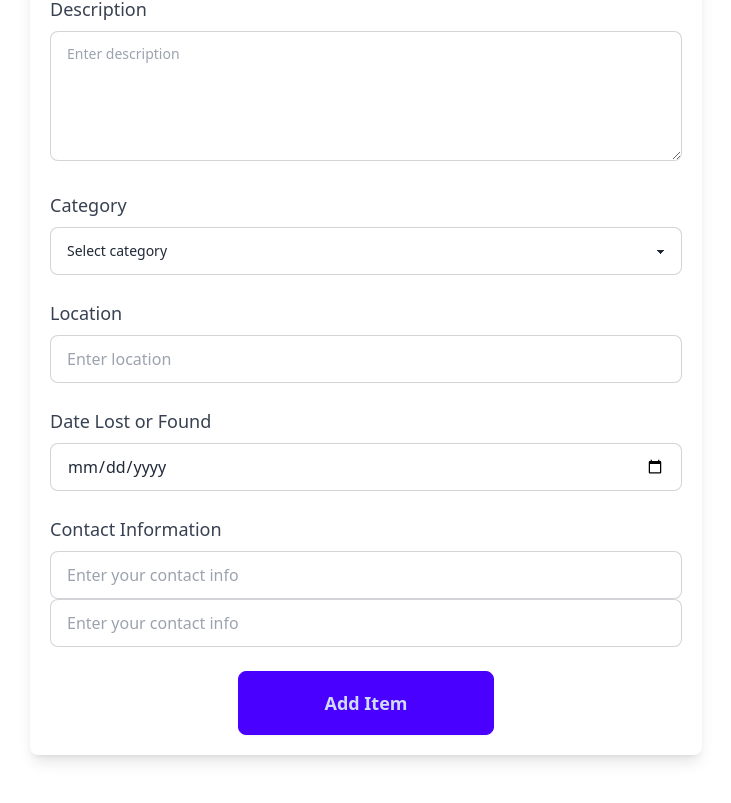
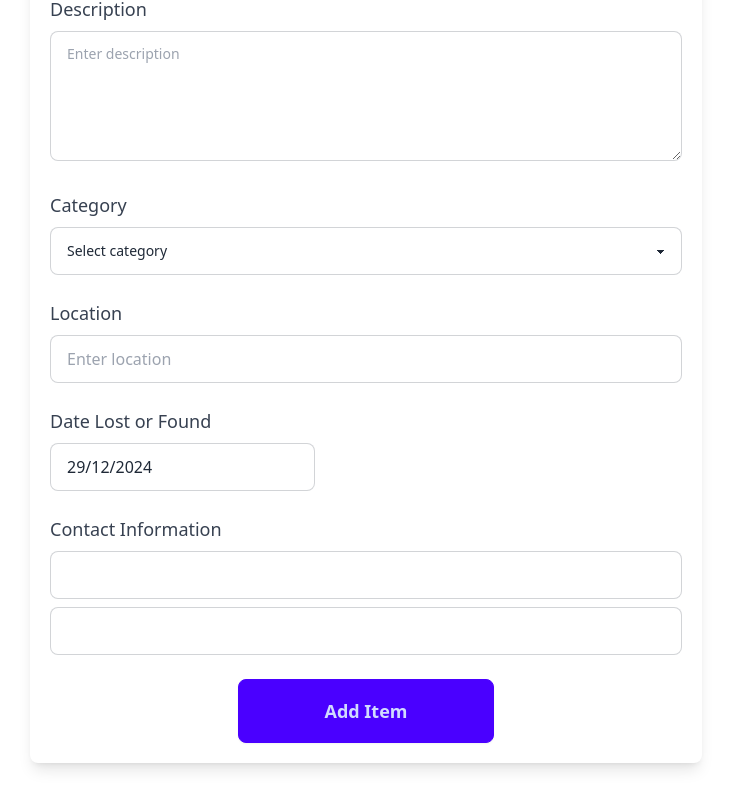
Before and after one commit to paulankitapaul/track-it-back-client, a React (Vite) app: page /addItems in a window 1280 px wide. Shown: the part 517-1320 px from the top of the page, without its empty margins (274-1005 px from the left). Built offline with nearby package versions, Linux system fonts and the light colour scheme; no server answers.

Commit message:
backend added

```diff
--- a/package.json
+++ b/package.json
@@ -14,6 +14,7 @@
     "localforage": "^1.10.0",
     "match-sorter": "^8.0.0",
     "react": "^18.3.1",
+    "react-datepicker": "^7.5.0",
     "react-dom": "^18.3.1",
     "react-icons": "^5.4.0",
     "react-router-dom": "^7.1.1",
--- a/src/components/Banner.jsx
+++ b/src/components/Banner.jsx
@@ -20,7 +20,6 @@ const Banner = () => {
                 }}
                 loop={true}
             >
-                {/* Slide 1 */}
                 <SwiperSlide>
                     <div className="w-full h-[450px] bg-yellow-500 text-white flex flex-col justify-center items-center p-10 rounded-lg shadow-lg">
                         <h2 className="text-3xl font-bold mb-4">Lost Something? We Can Help!</h2>
@@ -30,7 +29,6 @@ const Banner = () => {
                     </div>
                 </SwiperSlide>
 
-                {/* Slide 2 */}
                 <SwiperSlide>
                     <div className="w-full h-[450px] bg-blue-600 text-white flex flex-col justify-center items-center p-10 rounded-lg shadow-lg">
                         <h2 className="text-3xl font-bold mb-4">Found Something? Let Others Know!</h2>
@@ -40,7 +38,6 @@ const Banner = () => {
                     </div>
                 </SwiperSlide>
 
-                {/* Slide 3 */}
                 <SwiperSlide>
                     <div className="w-full h-[450px] bg-teal-500 text-white flex flex-col justify-center items-center p-10 rounded-lg shadow-lg">
                         <h2 className="text-3xl font-bold mb-4">Secure and Reliable</h2>
@@ -50,7 +47,6 @@ const Banner = () => {
                     </div>
                 </SwiperSlide>
 
-                {/* Slide 4 */}
                 <SwiperSlide>
                     <div className="w-full h-[450px] bg-purple-600 text-white flex flex-col justify-center items-center p-10 rounded-lg shadow-lg">
                         <h2 className="text-3xl font-bold mb-4">Join the Community</h2>
--- a/src/pages/AddItems.jsx
+++ b/src/pages/AddItems.jsx
@@ -1,8 +1,12 @@
-import React from 'react';
+import React, { useState } from 'react';
+import DatePicker from 'react-datepicker';
+import 'react-datepicker/dist/react-datepicker.css';
 import useAuth from '../hooks/useAuth';
+import Swal from 'sweetalert2';
 
 const AddItems = () => {
     const { user } = useAuth();
+    const [selectedDate, setSelectedDate] = useState(new Date());
 
     const handleSubmit = (e) => {
         e.preventDefault();
@@ -14,16 +18,40 @@ const AddItems = () => {
         const description = form.description.value;
         const category = form.category.value;
         const location = form.location.value;
-        const date = form.date.value;
         const contactUser = form.contactUser.value;
         const contactMail = form.contactMail.value;
 
-        const formData = {
-            postType, thumbnail, title, description, category, location, date, contactUser, contactMail
+        const addItem = {
+            postType,
+            thumbnail,
+            title,
+            description,
+            category,
+            location,
+            date: selectedDate,
+            contactUser,
+            contactMail,
         };
 
-        console.log('Form Data:', formData);
-        alert('Item added successfully!');
+        fetch('http://localhost:5000/all-item', {
+            method: 'POST',
+            headers: {
+                'content-type': 'application/json'
+            },
+            body: JSON.stringify(addItem)
+        })
+            .then(res => res.json())
+            .then(data => {
+                if (data.insertedId) {
+                    Swal.fire({
+                        position: "top-end",
+                        icon: "success",
+                        title: "Your Lost/Found Item has been added!!",
+                        showConfirmButton: false,
+                        timer: 1500
+                    });
+                }
+            })
         form.reset();
     };
 
@@ -40,7 +68,7 @@ const AddItems = () => {
                         className="select select-bordered w-full"
                         required
                     >
-                        <option value="" disabled selected>
+                        <option value="" >
                             Select Type
                         </option>
                         <option value="Lost">Lost</option>
@@ -55,7 +83,7 @@ const AddItems = () => {
                     <input
                         type="text"
                         name="thumbnail"
-                        placeholder='Thumbnail link'
+                        placeholder="Thumbnail link"
                         className="input input-bordered w-full"
                         required
                     />
@@ -96,7 +124,7 @@ const AddItems = () => {
                         className="select select-bordered w-full"
                         required
                     >
-                        <option value="" disabled selected>
+                        <option value="">
                             Select category
                         </option>
                         <option value="Pets">Pets</option>
@@ -123,10 +151,11 @@ const AddItems = () => {
                     <label className="block text-lg font-medium text-gray-700 mb-2">
                         Date Lost or Found
                     </label>
-                    <input
-                        type="date"
-                        name="date"
+                    <DatePicker
+                        selected={selectedDate}
+                        onChange={(date) => setSelectedDate(date)}
                         className="input input-bordered w-full"
+                        dateFormat="dd/MM/yyyy"
                         required
                     />
                 </div>
@@ -140,8 +169,7 @@ const AddItems = () => {
                         defaultValue={user?.displayName}
                         readOnly
                         name="contactUser"
-                        placeholder="Enter your contact info"
-                        className="input input-bordered w-full"
+                        className="input input-bordered w-full mb-2"
                         required
                     />
                     <input
@@ -149,7 +177,6 @@ const AddItems = () => {
                         defaultValue={user?.email}
                         readOnly
                         name="contactMail"
-                        placeholder="Enter your contact info"
                         className="input input-bordered w-full"
                         required
                     />
```
Also changed, not shown: 1 other file (tests, documents, lock files or other folders).
